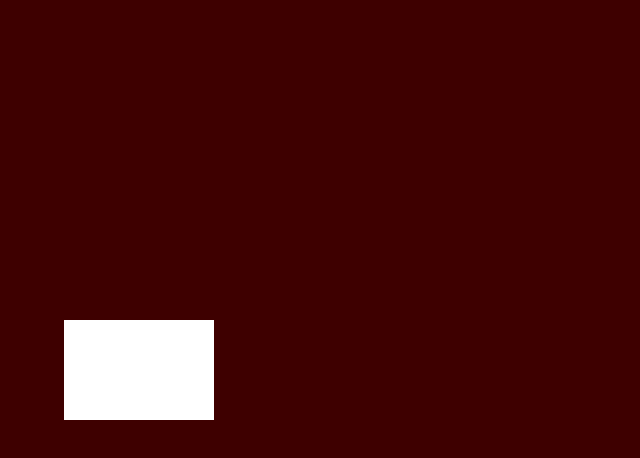
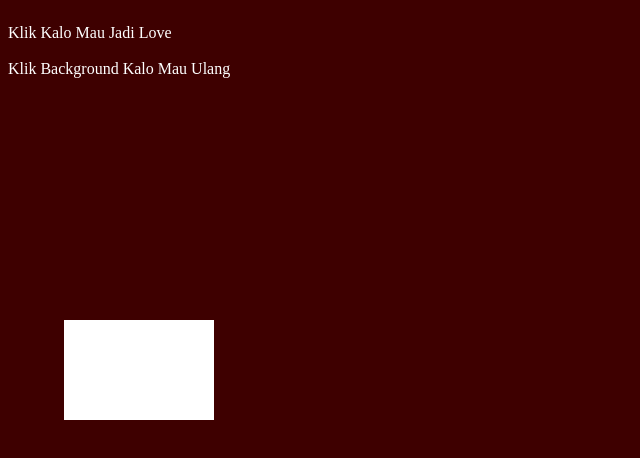
Before and after one commit to lkmnhkm4607/Love, a plain HTML site: page index.html in a window 1280 px wide. Shown: the whole page, without its empty margins (0-640 px from the left). Drawn offline with Linux system fonts and the light colour scheme.

Commit message:
Add files via upload
new

```diff
--- a/index.html
+++ b/index.html
@@ -9,5 +9,7 @@
  </head>
  <body>
      <div class="heart"></div>
+     <p>Klik Kalo Mau Jadi Love</p><br><br>
+     <p>Klik Background Kalo Mau Ulang</p>
  </body>
  </html>
--- a/style.css
+++ b/style.css
@@ -13,6 +13,15 @@ body{
     background: #ff3e3e;
     transition: 1s;
     transform-origin: right bottom;
+}
+
+p {
+    width: auto;
+    height: auto;
+    color: #fff;
+    text-decoration: none;
+    position: absolute;
+    justify-content: center;
 }
 
 .heart:before{
```
